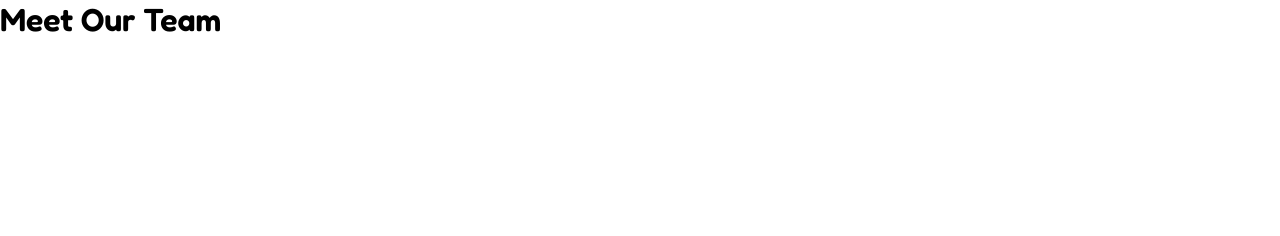
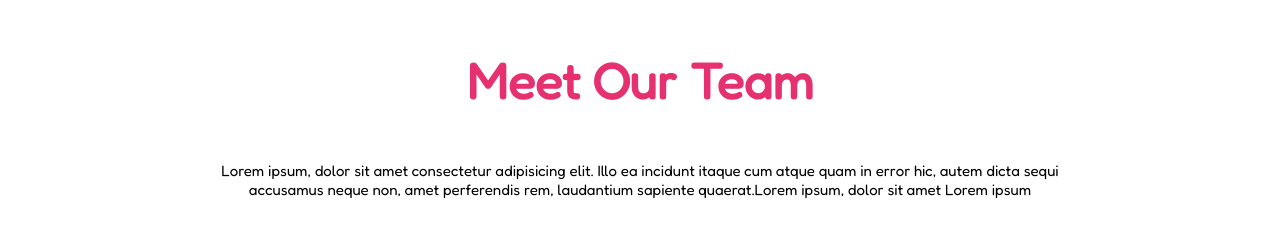
Before and after one commit to EnzoPierucci/html-css-float-cards, a plain HTML site: page index.html in a window 1280 px wide. Drawn offline with Linux system fonts and the light colour scheme.

Commit message:
Header terminato

```diff
--- a/css/style.css
+++ b/css/style.css
@@ -4,3 +4,17 @@
     box-sizing: border-box;
     font-family: 'Fredoka', sans-serif;
 }
+
+h1{
+    color:#E53170 ;
+    text-align: center;
+    font-size: 50px;
+    margin:30px auto auto auto;
+
+}
+
+header,div{
+    text-align: center;
+    margin:50px 100px auto 100px;
+    font-size: 15px;
+}
--- a/index.html
+++ b/index.html
@@ -7,14 +7,20 @@
     <link rel="stylesheet" href="./css/style.css">
     <link rel="preconnect" href="https://fonts.googleapis.com">
     <link rel="preconnect" href="https://fonts.gstatic.com" crossorigin>
-    <link href="https://fonts.googleapis.com/css2?family=Fredoka:wght@600&display=swap" rel="stylesheet">
-</head>
+    <link href="https://fonts.googleapis.com/css2?family=Fredoka&display=swap" rel="stylesheet"></head>
 <body>
     <!-- Titolo e Lorem -->
     <header>
         <h1>
-            Meet Our Team
+            <strong>
+                Meet Our Team
+            </strong>
         </h1>
+        <div>
+            <span>
+                Lorem ipsum, dolor sit amet consectetur adipisicing elit. Illo ea incidunt itaque cum atque quam in error hic, autem dicta sequi accusamus neque non, amet perferendis rem, laudantium sapiente quaerat.Lorem ipsum, dolor sit amet Lorem ipsum
+            </span>
+        </div>
     </header>
     <!-- Layout con float  -->
     <main>
```
